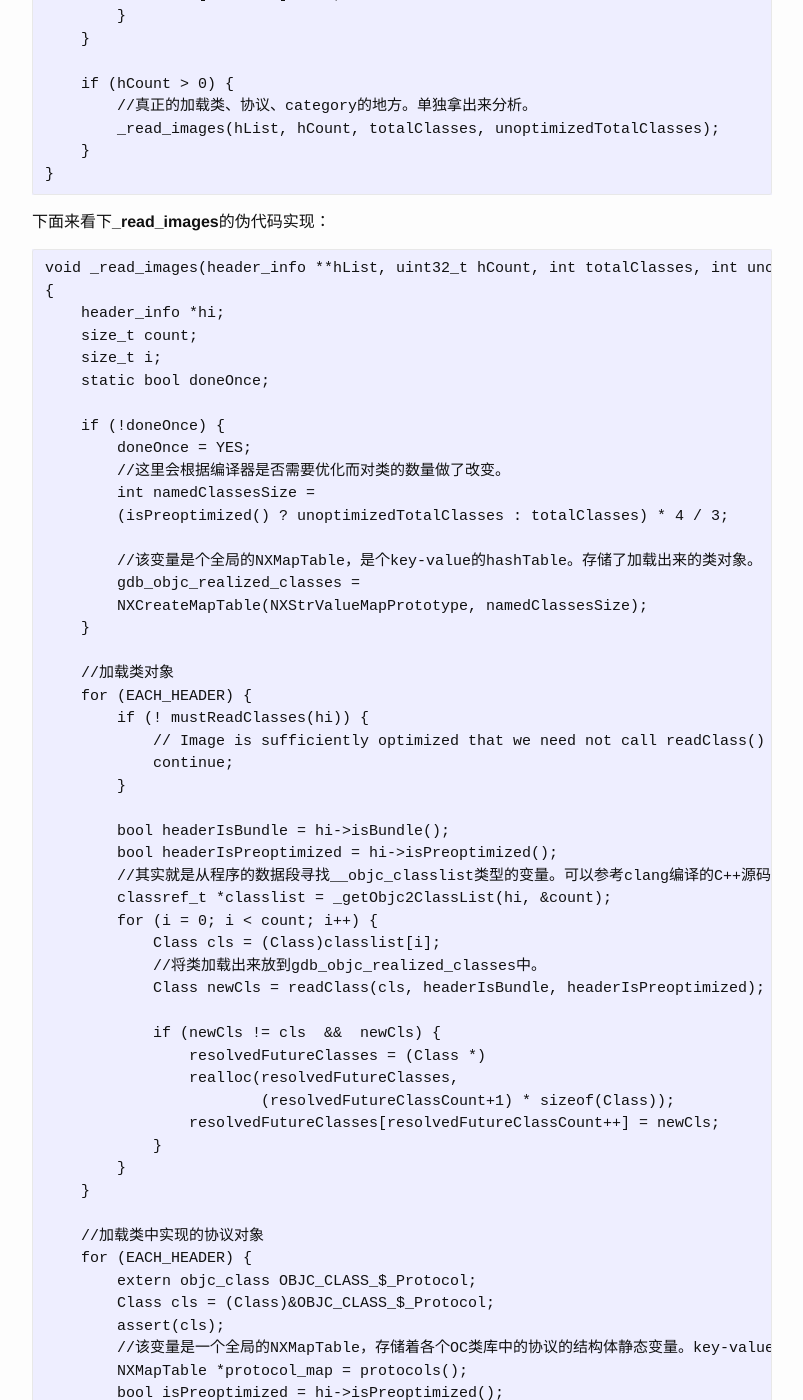
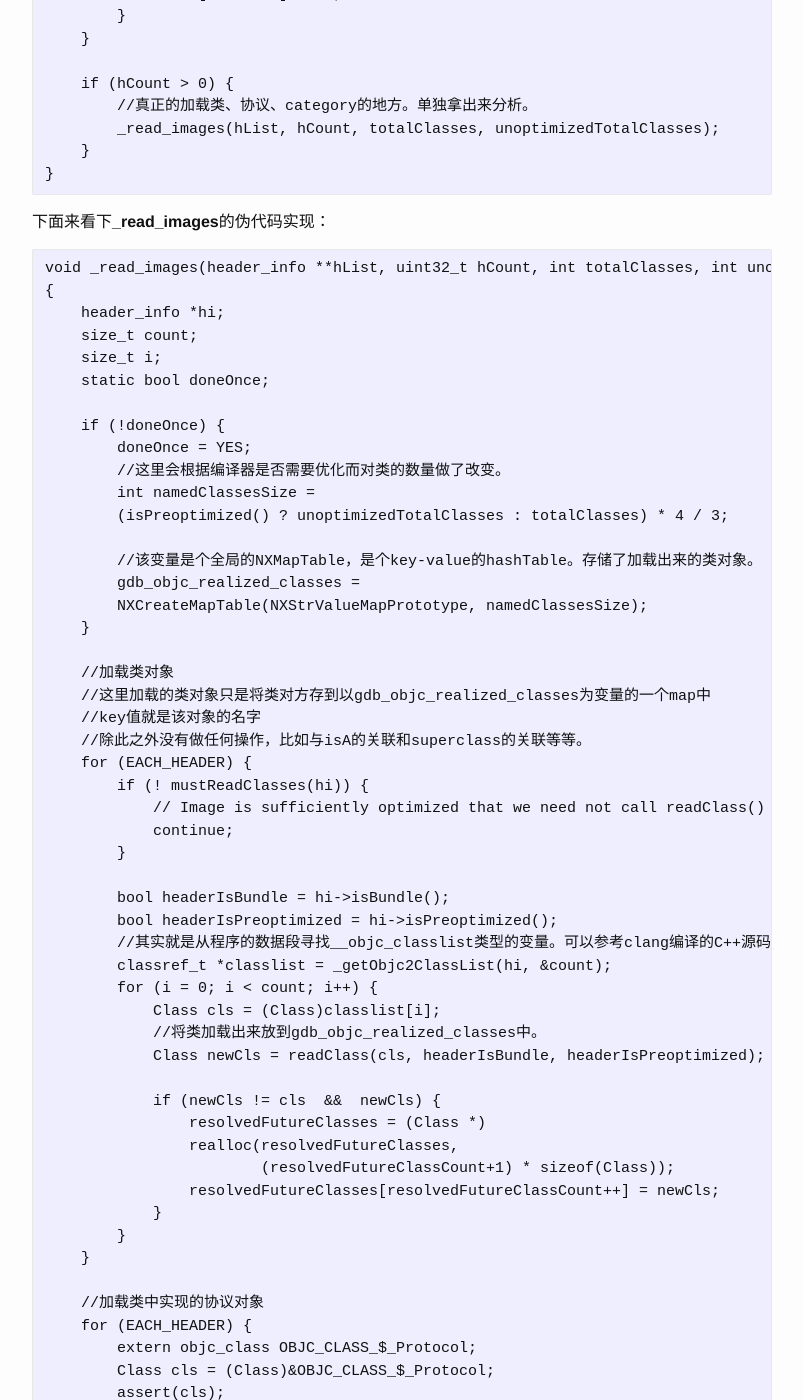
Before and after one commit to war3tiger/war3tiger.github.io, a Jekyll site: the page built from _posts/2017-06-05-RunTime-04.markdown, in a window 1280 px wide and 1400 px high, scrolled down 2164 px. Shown: the whole window, without its empty margins (238-1041 px from the left). Built offline with Jekyll 4.4.1, drawn with Linux system fonts in a browser that asks for light colours; some of the changed text lies outside the part shown.

Commit message:
完善 类加载 注释。

```diff
--- a/_posts/2017-06-05-RunTime-04.markdown
+++ b/_posts/2017-06-05-RunTime-04.markdown
@@ -108,6 +108,9 @@ void _read_images(header_info **hList, uint32_t hCount, int totalClasses, int un
     }
 
     //加载类对象
+    //这里加载的类对象只是将类对方存到以gdb_objc_realized_classes为变量的一个map中
+    //key值就是该对象的名字
+    //除此之外没有做任何操作，比如与isA的关联和superclass的关联等等。
     for (EACH_HEADER) {
         if (! mustReadClasses(hi)) {
             // Image is sufficiently optimized that we need not call readClass()
@@ -151,7 +154,9 @@ void _read_images(header_info **hList, uint32_t hCount, int totalClasses, int un
         }
     }
 
-    //加载类对象
+    //实现类对象：将类对象与方法函数关联、指定类对象的isA和superclass等等。
+    //该处并不是实现了所有的类对象，只有实现了+(void)load方法的类对象，才会执行这里的逻辑。
+    //那么没有实现load方法的类对象只是放到了上面的map中，在真正使用时才会去关联方法、指定isA等操作。
     for (EACH_HEADER) {
         //从程序的数据段寻找__objc_nlclslist类型的变量。
         classref_t *classlist =
```
